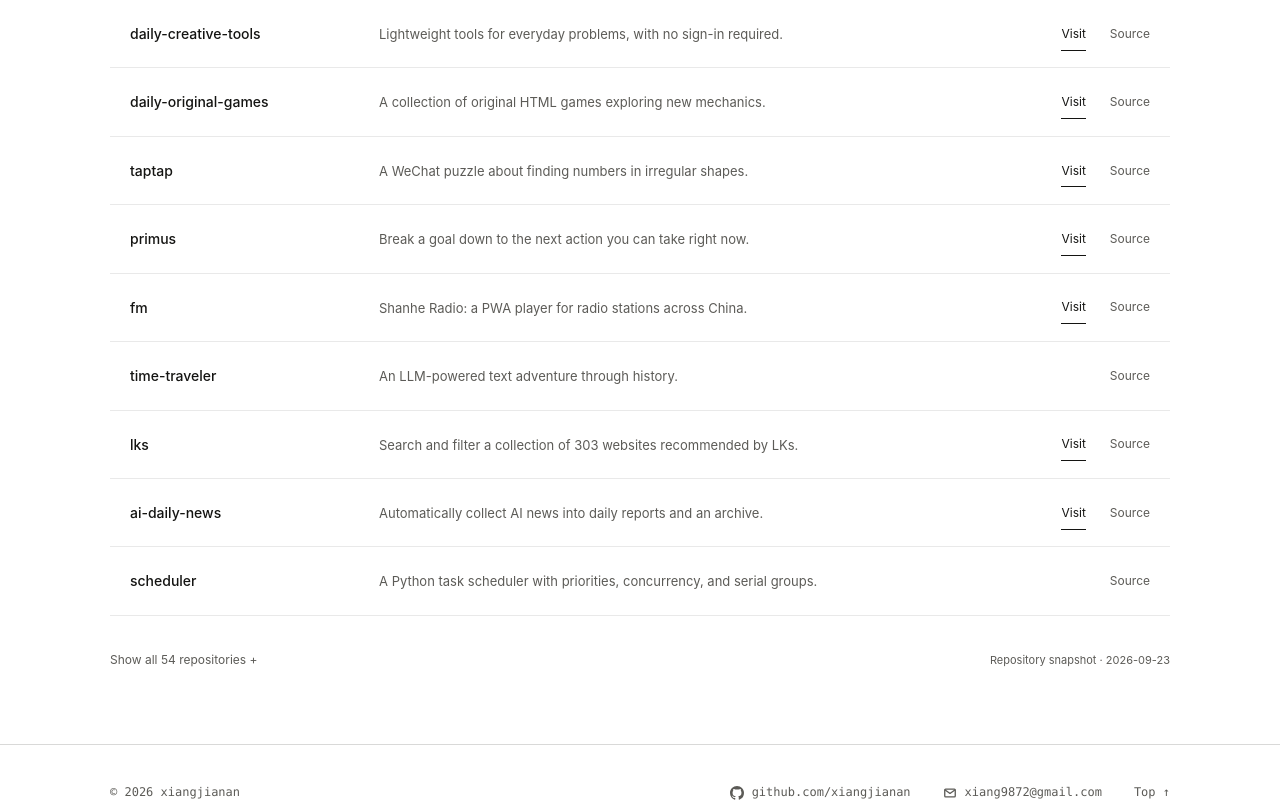
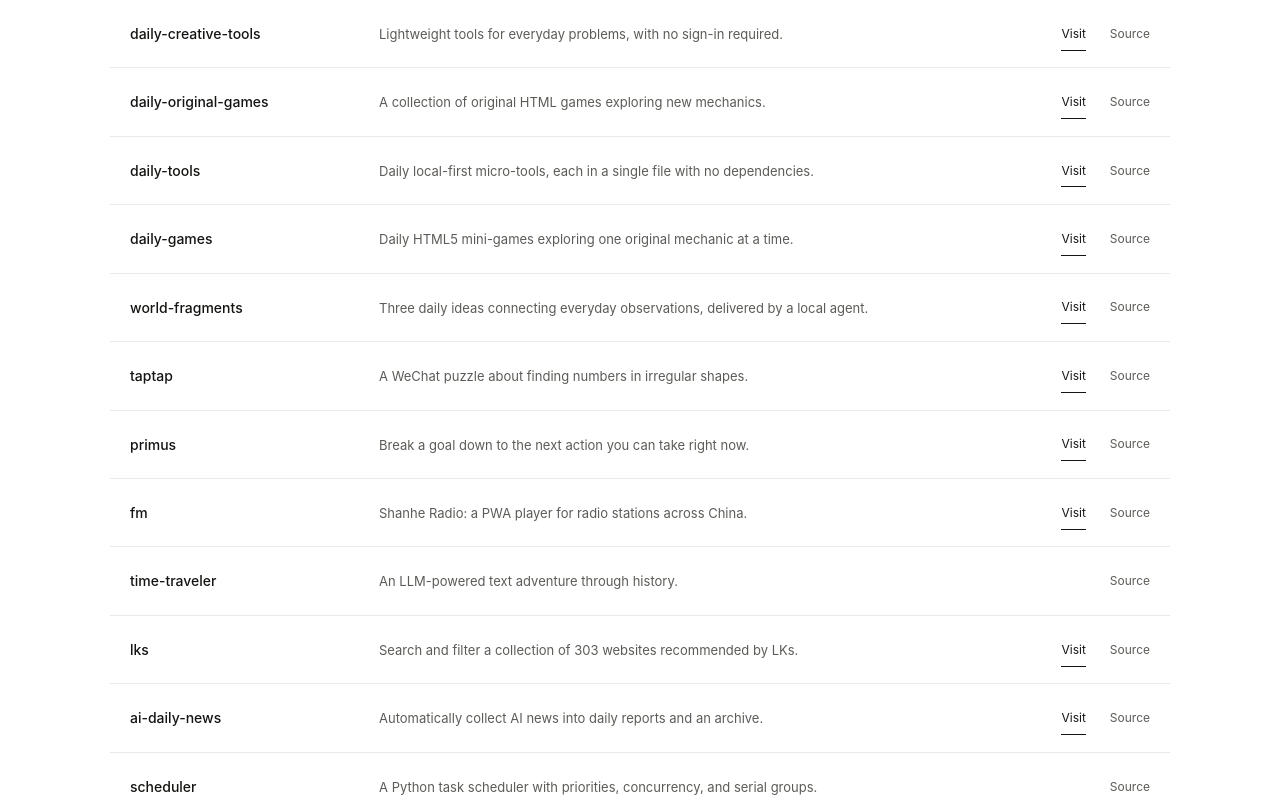
Before and after one commit to xiangjianan/xiangjianan.github.io, a Vue app: page / in a window 1280 px wide. Shown: the part 1340-2142 px from the top of the page. Built offline with nearby package versions, Linux system fonts and the light colour scheme.

Commit message:
Refresh portfolio to match 29 public GitHub repositories

```diff
--- a/src/components/ExploreSection.vue
+++ b/src/components/ExploreSection.vue
@@ -12,11 +12,11 @@ function select(id) { category.value = id; expanded.value = false }
   <section id="explore" aria-labelledby="explore-title">
     <div class="container">
       <div class="section-head" v-reveal><h2 id="explore-title">More ideas in the making.</h2><a class="section-more" :href="REPOSITORIES_URL" target="_blank" rel="noopener noreferrer">GitHub <AppIcon name="arrow-up-right" /></a></div>
-      <p class="section-intro">Useful tools, playful experiments, and everything in between. Explore my open-source projects.</p>
+      <p class="section-intro">Useful tools, playful experiments, and everything in between. Explore my public GitHub repositories.</p>
       <div class="filters" role="group" aria-label="Filter projects by category">
         <button v-for="item in CATEGORIES" :key="item.id" :aria-pressed="category === item.id" aria-controls="project-list" @click="select(item.id)">{{ item.label }}</button>
       </div>
-      <p class="catalog-status" role="status">{{ category === 'all' && !expanded ? visible.length + ' selected projects' : filtered.length + ' projects' }}</p>
+      <p class="catalog-status" role="status">{{ category === 'all' && !expanded ? visible.length + ' selected projects · ' + REPOSITORIES.length + ' public repositories' : filtered.length + ' projects' }}</p>
       <ul id="project-list" class="project-list">
         <li v-for="project in visible" :key="project.name" class="project-row">
           <a class="project-main" :href="project.liveUrl || project.href" target="_blank" rel="noopener noreferrer"><span class="project-name">{{ project.name }}</span><span class="project-desc">{{ project.desc }}</span></a>
@@ -27,7 +27,7 @@ function select(id) { category.value = id; expanded.value = false }
         </li>
       </ul>
       <div class="catalog-footer">
-        <button v-if="category === 'all'" class="show-all" @click="expanded = !expanded">{{ expanded ? 'Show selected projects −' : `Show all ${REPOSITORIES.length} repositories +` }}</button>
+        <button v-if="category === 'all'" class="show-all" @click="expanded = !expanded">{{ expanded ? 'Show selected projects −' : `Show all ${REPOSITORIES.length} public repositories +` }}</button>
         <span>Repository snapshot · {{ CHECKED_AT }}</span>
       </div>
     </div>
--- a/src/data/repositories.json
+++ b/src/data/repositories.json
@@ -1,21 +1,45 @@
 {
-  "checkedAt": "2026-09-23",
+  "checkedAt": "2026-09-30",
   "repositories": [
-    {
-      "name": "daily-original-game-2026-09-23",
-      "desc": "Deliver stars by reading the wind and planning each landing.",
-      "category": "games",
-      "href": "https://github.com/xiangjianan/daily-original-game-2026-09-23",
-      "liveUrl": null,
-      "updated": "2026-09-23"
-    },
     {
       "name": "daily-original-games",
       "desc": "A collection of original HTML games exploring new mechanics.",
       "category": "games",
       "href": "https://github.com/xiangjianan/daily-original-games",
       "liveUrl": "https://xiangjianan.github.io/daily-original-games/",
-      "updated": "2026-09-23"
+      "updated": "2026-09-30"
+    },
+    {
+      "name": "daily-creative-tools",
+      "desc": "Lightweight tools for everyday problems, with no sign-in required.",
+      "category": "tools",
+      "href": "https://github.com/xiangjianan/daily-creative-tools",
+      "liveUrl": "https://xiangjianan.github.io/daily-creative-tools/",
+      "updated": "2026-09-30"
+    },
+    {
+      "name": "world-fragments",
+      "desc": "Three daily ideas connecting everyday observations, delivered by a local agent.",
+      "category": "ai",
+      "href": "https://github.com/xiangjianan/world-fragments",
+      "liveUrl": "https://xiangjianan.github.io/world-fragments/",
+      "updated": "2026-09-30"
+    },
+    {
+      "name": "taptap",
+      "desc": "A WeChat puzzle about finding numbers in irregular shapes.",
+      "category": "games",
+      "href": "https://github.com/xiangjianan/taptap",
+      "liveUrl": "https://taptap.helloxjn.com",
+      "updated": "2026-09-30"
+    },
+    {
+      "name": "mini-desk",
+      "desc": "A local-first workspace for screenshots, notes, reminders, and quick actions.",
+      "category": "tools",
+      "href": "https://github.com/xiangjianan/mini-desk",
+      "liveUrl": "https://minidesk.online",
+      "updated": "2026-09-30"
     },
     {
       "name": "daily-digest",
@@ -23,15 +47,23 @@
       "category": "ai",
       "href": "https://github.com/xiangjianan/daily-digest",
       "liveUrl": "https://xiangjianan.github.io/daily-digest/",
-      "updated": "2026-09-23"
+      "updated": "2026-09-30"
     },
     {
-      "name": "grazer-20260923",
-      "desc": "Graze the edges of a bullet storm to build your score.",
+      "name": "jindou-blog",
+      "desc": "AI research, technical explainers, and practical notes.",
+      "category": "ai",
+      "href": "https://github.com/xiangjianan/jindou-blog",
+      "liveUrl": "https://aiblog.helloxjn.com/",
+      "updated": "2026-09-30"
+    },
+    {
+      "name": "daily-games",
+      "desc": "Daily HTML5 mini-games exploring one original mechanic at a time.",
       "category": "games",
-      "href": "https://github.com/xiangjianan/grazer-20260923",
-      "liveUrl": "https://xiangjianan.github.io/grazer-20260923/",
-      "updated": "2026-09-23"
+      "href": "https://github.com/xiangjianan/daily-games",
+      "liveUrl": "https://xiangjianan.github.io/daily-games/",
+      "updated": "2026-09-30"
     },
     {
       "name": "ai-daily-news",
@@ -39,159 +71,31 @@
       "category": "ai",
       "href": "https://github.com/xiangjianan/ai-daily-news",
       "liveUrl": "https://xiangjianan.github.io/ai-daily-news/",
+      "updated": "2026-09-30"
+    },
+    {
+      "name": "daily-tools",
+      "desc": "Daily local-first micro-tools, each in a single file with no dependencies.",
+      "category": "tools",
+      "href": "https://github.com/xiangjianan/daily-tools",
+      "liveUrl": "https://xiangjianan.github.io/daily-tools/",
+      "updated": "2026-09-29"
+    },
+    {
+      "name": "xiangjianan",
+      "desc": "GitHub profile and project introduction.",
+      "category": "engineering",
+      "href": "https://github.com/xiangjianan/xiangjianan",
+      "liveUrl": null,
       "updated": "2026-09-23"
     },
     {
-      "name": "lslens-20260923",
-      "desc": "Turn ls -l output into a visual permission matrix.",
-      "category": "tools",
-      "href": "https://github.com/xiangjianan/lslens-20260923",
-      "liveUrl": "https://xiangjianan.github.io/lslens-20260923/",
-      "updated": "2026-09-22"
-    },
-    {
-      "name": "jindou-blog",
-      "desc": "AI research, technical explainers, and practical notes.",
-      "category": "ai",
-      "href": "https://github.com/xiangjianan/jindou-blog",
-      "liveUrl": "https://aiblog.helloxjn.com/",
-      "updated": "2026-09-22"
-    },
-    {
-      "name": "spinfall-20260922",
-      "desc": "Rotate a dungeon and use gravity to solve one-button puzzles.",
-      "category": "games",
-      "href": "https://github.com/xiangjianan/spinfall-20260922",
-      "liveUrl": "https://xiangjianan.github.io/spinfall-20260922/",
-      "updated": "2026-09-22"
-    },
-    {
-      "name": "masker-20260922",
-      "desc": "Sanitize logs and JSON in your browser while preserving their format.",
-      "category": "tools",
-      "href": "https://github.com/xiangjianan/masker-20260922",
-      "liveUrl": "https://xiangjianan.github.io/masker-20260922/",
-      "updated": "2026-09-21"
-    },
-    {
-      "name": "mini-desk",
-      "desc": "A local-first workspace for screenshots, notes, reminders, and quick actions.",
-      "category": "tools",
-      "href": "https://github.com/xiangjianan/mini-desk",
-      "liveUrl": "https://minidesk.online",
-      "updated": "2026-09-21"
-    },
-    {
-      "name": "flatline-20260921",
-      "desc": "Tap when the shrinking ring reaches the heart.",
-      "category": "games",
-      "href": "https://github.com/xiangjianan/flatline-20260921",
-      "liveUrl": "https://xiangjianan.github.io/flatline-20260921/",
-      "updated": "2026-09-21"
-    },
-    {
-      "name": "dalton-20260921",
-      "desc": "Simulate different types of color vision to check image accessibility.",
-      "category": "tools",
-      "href": "https://github.com/xiangjianan/dalton-20260921",
-      "liveUrl": "https://xiangjianan.github.io/dalton-20260921/",
-      "updated": "2026-09-20"
-    },
-    {
-      "name": "fireloop-20260920",
-      "desc": "Draw loops of light to catch fireflies while avoiding wasps.",
-      "category": "games",
-      "href": "https://github.com/xiangjianan/fireloop-20260920",
-      "liveUrl": "https://xiangjianan.github.io/fireloop-20260920/",
-      "updated": "2026-09-20"
-    },
-    {
-      "name": "sunarc-20260920",
-      "desc": "Explore sunrise, golden hours, and daylight throughout the year.",
-      "category": "tools",
-      "href": "https://github.com/xiangjianan/sunarc-20260920",
-      "liveUrl": "https://xiangjianan.github.io/sunarc-20260920/",
-      "updated": "2026-09-19"
-    },
-    {
-      "name": "boomer-20260919",
-      "desc": "Throw a boomerang through fruit, then catch it on its return.",
-      "category": "games",
-      "href": "https://github.com/xiangjianan/boomer-20260919",
-      "liveUrl": "https://xiangjianan.github.io/boomer-20260919/",
-      "updated": "2026-09-19"
-    },
-    {
-      "name": "envport-20260919",
-      "desc": "Convert .env files to Shell, Docker, JSON, and other formats.",
-      "category": "tools",
-      "href": "https://github.com/xiangjianan/envport-20260919",
-      "liveUrl": "https://xiangjianan.github.io/envport-20260919/",
-      "updated": "2026-09-18"
-    },
-    {
-      "name": "sifter-20260918",
-      "desc": "Switch between taps and holds to identify and collect targets.",
-      "category": "games",
-      "href": "https://github.com/xiangjianan/sifter-20260918",
-      "liveUrl": "https://xiangjianan.github.io/sifter-20260918/",
-      "updated": "2026-09-18"
-    },
-    {
-      "name": "ghosts-20260918",
-      "desc": "Find and remove invisible Unicode characters from text.",
-      "category": "tools",
-      "href": "https://github.com/xiangjianan/ghosts-20260918",
-      "liveUrl": "https://xiangjianan.github.io/ghosts-20260918/",
-      "updated": "2026-09-17"
-    },
-    {
-      "name": "riposte-20260917",
-      "desc": "Swipe to parry bullets back at their senders.",
-      "category": "games",
-      "href": "https://github.com/xiangjianan/riposte-20260917",
-      "liveUrl": "https://xiangjianan.github.io/riposte-20260917/",
-      "updated": "2026-09-17"
-    },
-    {
-      "name": "daily-creative-tools",
-      "desc": "Lightweight tools for everyday problems, with no sign-in required.",
-      "category": "tools",
-      "href": "https://github.com/xiangjianan/daily-creative-tools",
-      "liveUrl": "https://xiangjianan.github.io/daily-creative-tools/",
-      "updated": "2026-09-17"
-    },
-    {
-      "name": "squish-20260917",
-      "desc": "Explore text compression, entropy, and repetition.",
-      "category": "tools",
-      "href": "https://github.com/xiangjianan/squish-20260917",
-      "liveUrl": "https://xiangjianan.github.io/squish-20260917/",
-      "updated": "2026-09-16"
-    },
-    {
-      "name": "inkfall-20260916",
-      "desc": "Draw fading ink ramps to guide falling gems.",
-      "category": "games",
-      "href": "https://github.com/xiangjianan/inkfall-20260916",
-      "liveUrl": "https://xiangjianan.github.io/inkfall-20260916/",
-      "updated": "2026-09-16"
-    },
-    {
-      "name": "ipatlas-20260916",
-      "desc": "Visualize IPv4 addresses and CIDR blocks.",
-      "category": "tools",
-      "href": "https://github.com/xiangjianan/ipatlas-20260916",
-      "liveUrl": "https://xiangjianan.github.io/ipatlas-20260916/",
-      "updated": "2026-09-15"
-    },
-    {
-      "name": "daily-original-game-2026-09-16",
-      "desc": "Preview and rotate planters to collect different colors of rain.",
-      "category": "games",
-      "href": "https://github.com/xiangjianan/daily-original-game-2026-09-16",
-      "liveUrl": null,
-      "updated": "2026-09-15"
+      "name": "xiangjianan.github.io",
+      "desc": "The source code for this personal portfolio.",
+      "category": "engineering",
+      "href": "https://github.com/xiangjianan/xiangjianan.github.io",
+      "liveUrl": "https://xiangjianan.github.io/",
+      "updated": "2026-09-23"
     },
     {
       "name": "fm",
@@ -200,54 +104,6 @@
       "href": "https://github.com/xiangjianan/fm",
       "liveUrl": "https://xiangjianan.github.io/fm/",
       "updated": "2026-09-15"
-    },
-    {
-      "name": "jaywalk-20260915",
-      "desc": "Judge gaps in traffic to guide pedestrians across the road.",
-      "category": "games",
-      "href": "https://github.com/xiangjianan/jaywalk-20260915",
-      "liveUrl": "https://xiangjianan.github.io/jaywalk-20260915/",
-      "updated": "2026-09-15"
-    },
-    {
-      "name": "bytelens-20260915",
-      "desc": "Inspect file structure, byte entropy, and format signatures.",
-      "category": "tools",
-      "href": "https://github.com/xiangjianan/bytelens-20260915",
-      "liveUrl": "https://xiangjianan.github.io/bytelens-20260915/",
-      "updated": "2026-09-14"
-    },
-    {
-      "name": "cronlens-20260914",
-      "desc": "Explain Cron expressions and preview upcoming runs.",
-      "category": "tools",
-      "href": "https://github.com/xiangjianan/cronlens-20260914",
-      "liveUrl": "https://xiangjianan.github.io/cronlens-20260914/",
-      "updated": "2026-09-14"
-    },
-    {
-      "name": "puff-drift-20260914",
-      "desc": "Hold to inflate and rise; release to shrink and sink.",
-      "category": "games",
-      "href": "https://github.com/xiangjianan/puff-drift-20260914",
-      "liveUrl": "https://xiangjianan.github.io/puff-drift-20260914/",
-      "updated": "2026-09-14"
-    },
-    {
-      "name": "reel-rage-20260913",
-      "desc": "Balance reeling and releasing to control fishing-line tension.",
-      "category": "games",
-      "href": "https://github.com/xiangjianan/reel-rage-20260913",
-      "liveUrl": "https://xiangjianan.github.io/reel-rage-20260913/",
-      "updated": "2026-09-13"
-    },
-    {
-      "name": "keytrace-20260913",
-      "desc": "Visualize a password's keyboard path entirely on your device.",
-      "category": "tools",
-      "href": "https://github.com/xiangjianan/keytrace-20260913",
-      "liveUrl": "https://xiangjianan.github.io/keytrace-20260913/",
-      "updated": "2026-09-12"
     },
     {
       "name": "signpost-hub",
@@ -298,51 +154,11 @@
       "updated": "2026-09-12"
     },
     {
-      "name": "taptap",
-      "desc": "A WeChat puzzle about finding numbers in irregular shapes.",
-      "category": "games",
-      "href": "https://github.com/xiangjianan/taptap",
-      "liveUrl": "https://taptap.helloxjn.com",
-      "updated": "2026-09-12"
-    },
-    {
       "name": "coin-fate",
       "desc": "Explore the paths of simulated lives through chance and visualization.",
       "category": "games",
       "href": "https://github.com/xiangjianan/coin-fate",
       "liveUrl": "https://xiangjianan.github.io/coin-fate/",
-      "updated": "2026-09-12"
-    },
-    {
-      "name": "greedy-slope-20260910",
-      "desc": "Weigh risk against reward and decide when to cash out.",
-      "category": "games",
-      "href": "https://github.com/xiangjianan/greedy-slope-20260910",
-      "liveUrl": "https://xiangjianan.github.io/greedy-slope-20260910/",
-      "updated": "2026-09-12"
-    },
-    {
-      "name": "magneto-swing-20260911",
-      "desc": "Swing from anchors and release to reach the next target.",
-      "category": "games",
-      "href": "https://github.com/xiangjianan/magneto-swing-20260911",
-      "liveUrl": "https://xiangjianan.github.io/magneto-swing-20260911/",
-      "updated": "2026-09-12"
-    },
-    {
-      "name": "charge-rush-20260912",
-      "desc": "Switch polarity, collect matching orbs, and keep your combo alive.",
-      "category": "games",
-      "href": "https://github.com/xiangjianan/charge-rush-20260912",
-      "liveUrl": "https://xiangjianan.github.io/charge-rush-20260912/",
-      "updated": "2026-09-12"
-    },
-    {
-      "name": "xiangjianan.github.io",
-      "desc": "The source code for this personal portfolio.",
-      "category": "engineering",
-      "href": "https://github.com/xiangjianan/xiangjianan.github.io",
-      "liveUrl": "https://xiangjianan.github.io/",
       "updated": "2026-09-12"
     },
     {
@@ -367,14 +183,6 @@
       "category": "tools",
       "href": "https://github.com/xiangjianan/attendance-converter",
       "liveUrl": "https://xiangjianan.github.io/attendance-converter/",
-      "updated": "2026-09-12"
-    },
-    {
-      "name": "echo-abyss-20260909",
-      "desc": "Navigate a dark cave with a limited supply of sonar pings.",
-      "category": "games",
-      "href": "https://github.com/xiangjianan/echo-abyss-20260909",
-      "liveUrl": "https://xiangjianan.github.io/echo-abyss-20260909/",
       "updated": "2026-09-12"
     },
     {
@@ -418,14 +226,6 @@
       "updated": "2026-09-12"
     },
     {
-      "name": "xiangjianan",
-      "desc": "GitHub profile and project introduction.",
-      "category": "engineering",
-      "href": "https://github.com/xiangjianan/xiangjianan",
-      "liveUrl": null,
-      "updated": "2026-09-01"
-    },
-    {
       "name": "mermaid",
       "desc": "Preview Markdown and Mermaid diagrams in the browser.",
       "category": "tools",
--- a/src/data/site.js
+++ b/src/data/site.js
@@ -16,4 +16,4 @@ export const FEATURED = [
   { name: 'jindou-blog', title: 'Notes from exploring AI.', tag: 'Research & writing', desc: 'AI research, technical explainers, and practical notes. A place to collect ideas and make complex topics easier to understand.', liveUrl: 'https://aiblog.helloxjn.com/', repoUrl: `${GITHUB_URL}/jindou-blog`, detail: 'AI research · Explainers · Notes', delay: 60 },
   { name: 'daily-digest', title: 'A day of output, in one place.', tag: 'AI & Automation', desc: 'Daily outputs from automated tasks, collected into a digest made for mobile reading. Catch up on what ran and what it produced.', liveUrl: 'https://xiangjianan.github.io/daily-digest/', repoUrl: `${GITHUB_URL}/daily-digest`, detail: 'Daily summaries · Mobile-first · PWA', delay: 120 },
 ]
-export const SELECTED_NAMES = ['daily-creative-tools', 'daily-original-games', 'taptap', 'primus', 'fm', 'time-traveler', 'lks', 'ai-daily-news', 'scheduler']
+export const SELECTED_NAMES = ['daily-creative-tools', 'daily-original-games', 'daily-tools', 'daily-games', 'world-fragments', 'taptap', 'primus', 'fm', 'time-traveler', 'lks', 'ai-daily-news', 'scheduler']
```
Also changed, not shown: 1 other file (tests, documents, lock files or other folders).
